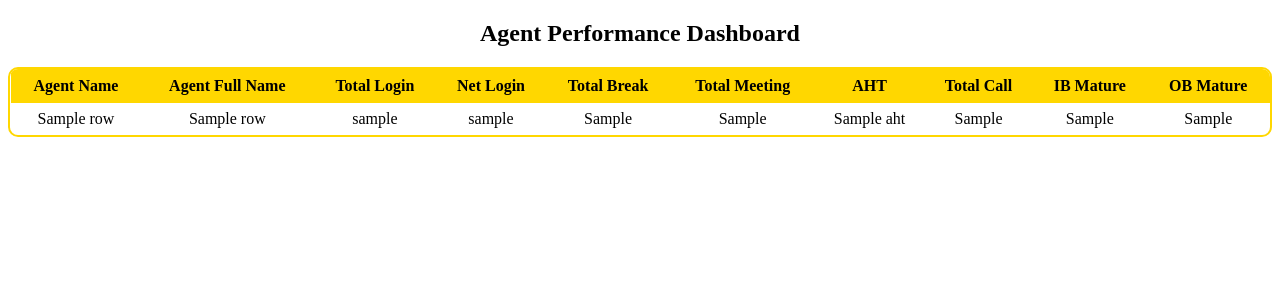
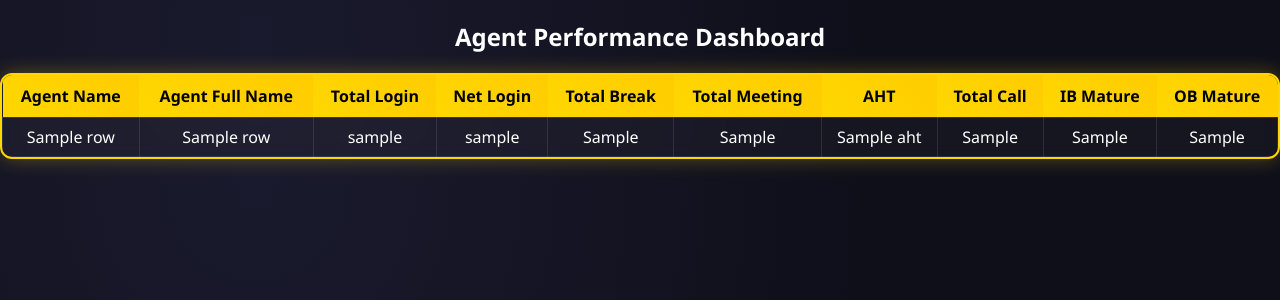
Before and after one commit to Viratmalakar/apr-report, a Flask app: template templates/dashboard.html in a window 1280 px wide. Shown: the top 300 px of the page. Run offline with Flask 3, Linux system fonts and the light colour scheme; the template is opened without the code that fills it: most values are stand-ins (such as "Sample title", 1, 10 or a date in 2020).

Commit message:
Enhance styles for body, header, and table elements

```diff
--- a/static/style.css
+++ b/static/style.css
@@ -1,31 +1,95 @@
+body {
+    margin: 0;
+    font-family: 'Segoe UI', sans-serif;
+    background: radial-gradient(circle at 20% 20%, #1a1a2e, #0f0f1a 60%);
+    color: white;
+}
+
+/* HEADER */
+h1 {
+    text-align: center;
+    padding: 20px;
+    color: gold;
+    text-shadow: 0 0 10px rgba(255,215,0,0.6);
+}
+
+/* TABLE CONTAINER */
 .table-container {
     max-height: 500px;
     overflow-y: auto;
     border: 2px solid gold;
+    border-radius: 12px;
+    box-shadow: 0 0 20px rgba(255,215,0,0.3);
+    background: rgba(255,255,255,0.03);
+    backdrop-filter: blur(8px);
+}
+
+/* SMOOTH SCROLLBAR */
+.table-container::-webkit-scrollbar {
+    width: 8px;
+}
+
+.table-container::-webkit-scrollbar-track {
+    background: rgba(255,255,255,0.05);
+}
+
+.table-container::-webkit-scrollbar-thumb {
+    background: gold;
     border-radius: 10px;
 }
 
+/* TABLE */
 table {
     width: 100%;
     border-collapse: collapse;
 }
 
+/* HEADER */
 th {
-    background: gold;
+    background: linear-gradient(45deg, gold, #ffcc00);
     color: black;
-    padding: 8px;
+    padding: 10px;
+    font-weight: bold;
+    position: sticky;
+    top: 0;
 }
 
+/* CELLS */
 td {
-    padding: 6px;
-    border: 1px solid rgba(255,255,255,0.2);
+    padding: 8px;
+    border: 1px solid rgba(255,255,255,0.1);
     text-align: center;
+    transition: 0.3s;
 }
 
-.green-cell {
-    background: rgba(0,255,0,0.2);
+/* ROW HOVER */
+tr:hover {
+    background: rgba(255,215,0,0.1);
+    transform: scale(1.01);
 }
 
+/* GREEN HIGHLIGHT */
+.green-cell {
+    background: rgba(0,255,0,0.25);
+    box-shadow: inset 0 0 8px rgba(0,255,0,0.6);
+}
+
+/* RED HIGHLIGHT */
 .red-cell {
-    background: rgba(255,0,0,0.2);
+    background: rgba(255,0,0,0.25);
+    box-shadow: inset 0 0 8px rgba(255,0,0,0.6);
 }
+
+/* BUTTONS */
+button {
+    background: linear-gradient(45deg, gold, #ffcc00);
+    border: none;
+    padding: 8px 14px;
+    border-radius: 6px;
+    cursor: pointer;
+    font-weight: bold;
+}
+
+button:hover {
+    transform: scale(1.05);
+}
```
